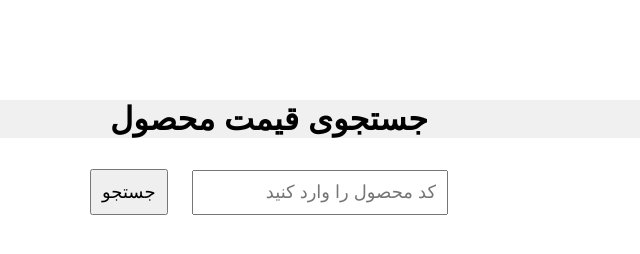
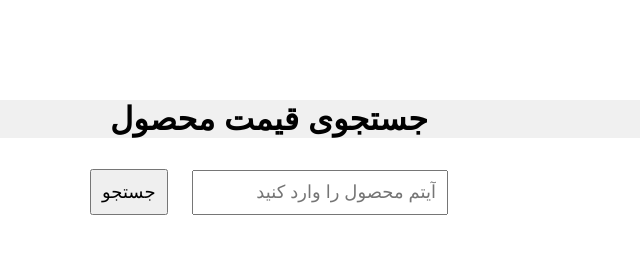
Before and after one commit to behzaddesign/price-checker, a plain HTML site: page index.html in a window 1280 px wide. Shown: the full height of the page, 371-1011 px from the left. Drawn offline with Linux system fonts and the light colour scheme.

Commit message:
Update index.html

```diff
--- a/index.html
+++ b/index.html
@@ -12,7 +12,7 @@
 <body>
   <h1 style="background-color: #f0f0f0;>فروشگاه اسباب بازی toymtwo135</h1>
   <h2>جستجوی قیمت محصول</h2>
-  <input type="text" id="searchInput" placeholder="کد محصول را وارد کنید" />
+  <input type="text" id="searchInput" placeholder="آیتم محصول را وارد کنید" />
   <button onclick="search()">جستجو</button>
   <div id="result"></div>
 
```
